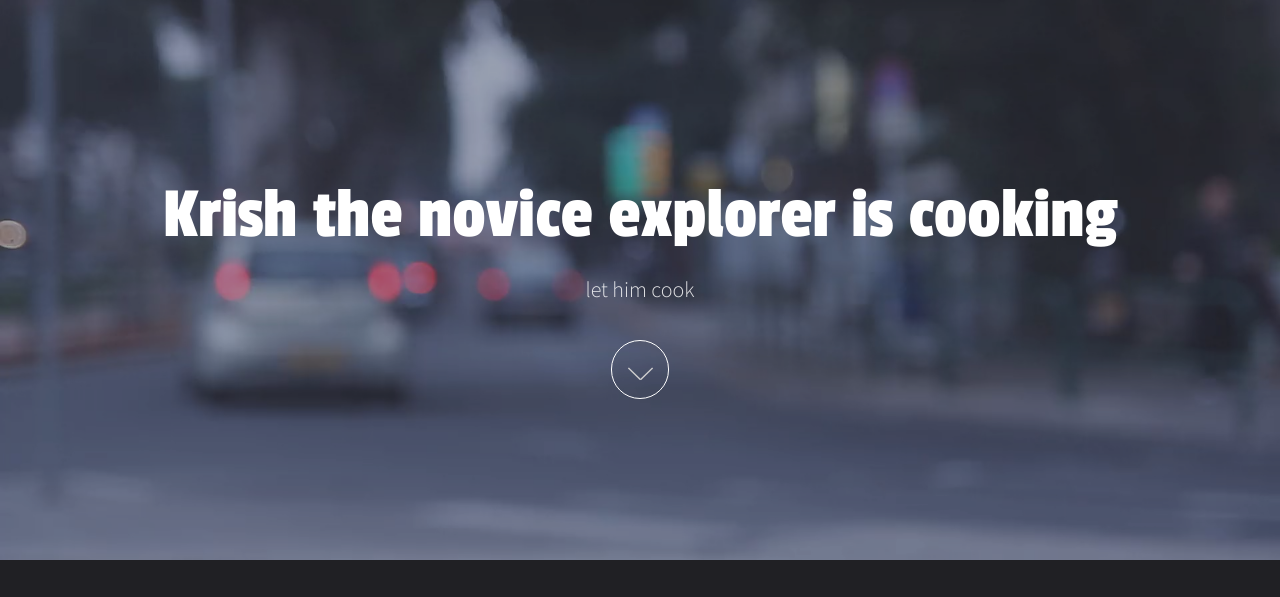
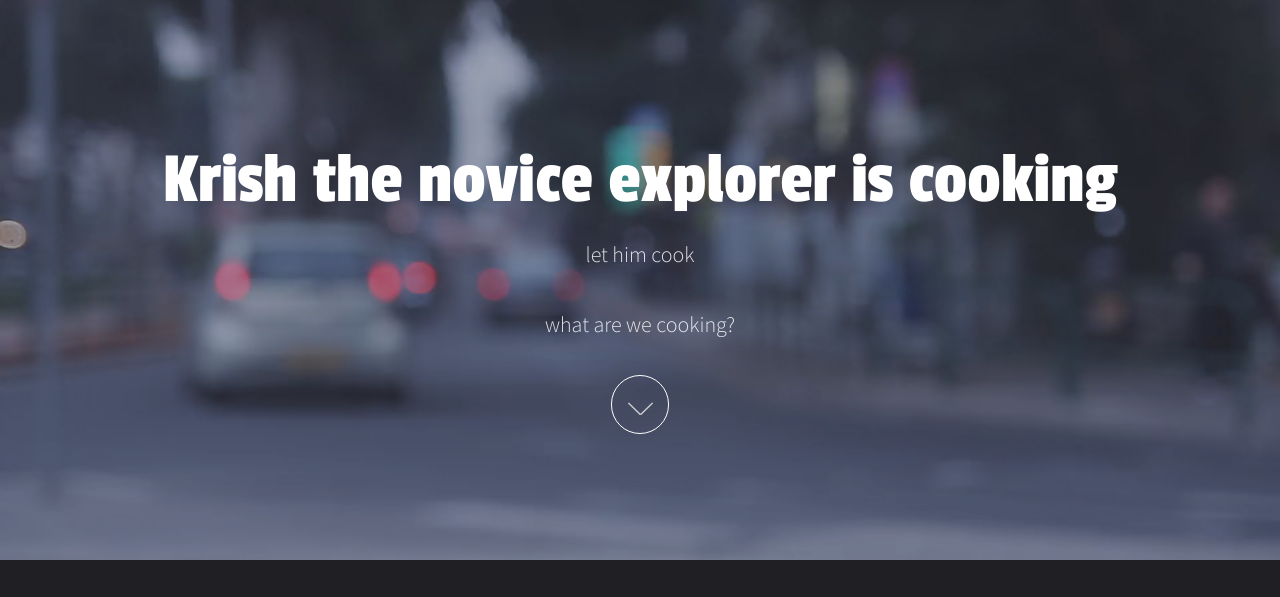
Before and after one commit to noviceexplorer/noviceexplorer.github.io, a plain HTML site: page index.html in a window 1280 px wide. Shown: the top 597 px of the page. Drawn offline with Linux system fonts and the light colour scheme.

Commit message:
Update index.html
Added a new paragraph

```diff
--- a/index.html
+++ b/index.html
@@ -24,6 +24,7 @@
 						<header>
 							<h1>Krish the novice explorer is cooking</h1>
 							<p>let him cook</p>
+							<p>what are we cooking?</p>
 						</header>
 						<a href="#main" class="more">Learn More</a>
 					</div>
```
